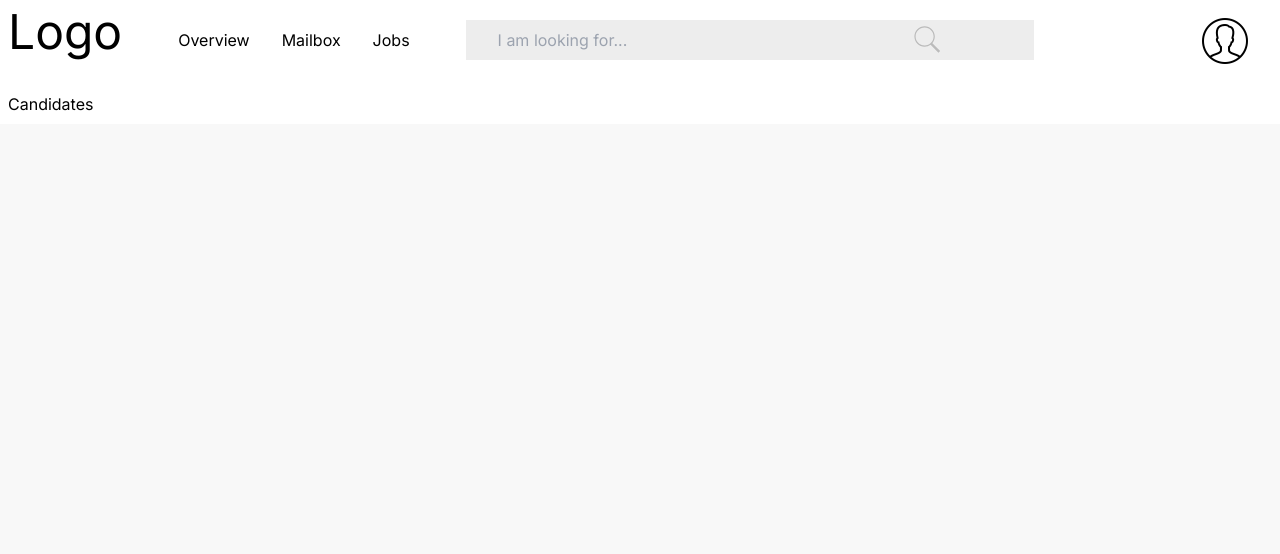
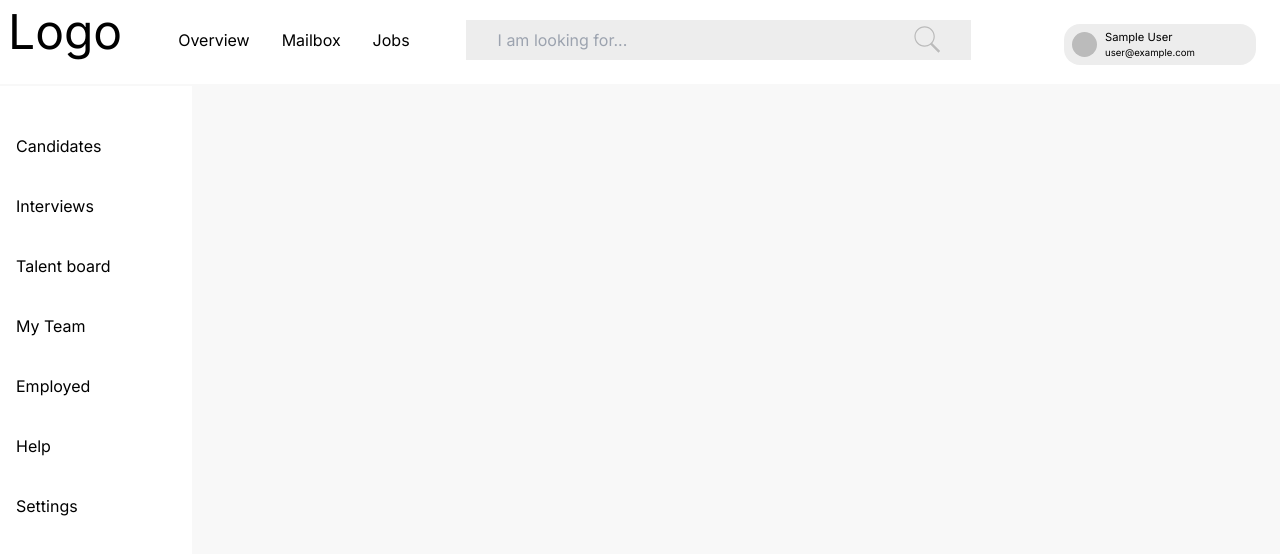
Before and after one commit to Andy-Intelligence/Applicant-Tracking-System, a Next.js app: page /Jobs in a window 1280 px wide. Shown: the top 554 px of the page. Built offline with nearby package versions, Linux system fonts and the light colour scheme; no server answers; sample sign-in values are in the browser's storage.

Commit message:
Done with the sidebar

```diff
--- a/app/Jobs/JobSidebar.jsx
+++ b/app/Jobs/JobSidebar.jsx
@@ -2,7 +2,7 @@ import Sidebar from './Sidebar'
 const JobSidebar = () => {
     return (
         <div className="bg-white p-2">
-            <Sidebar />
+            <Sidebar  />
         </div>
      )
 }
--- a/app/Jobs/JobsHeader.jsx
+++ b/app/Jobs/JobsHeader.jsx
@@ -9,11 +9,11 @@ import Sidebar from "./Sidebar";
 // photoURL
 const JobsHeader = () => {
   const { user } = UserAuth();
-  console.log(user);
   return (
-    <div className="bg-white p-2">
+    <>
+      <div className="bg-white p-2">
       <div className="flex align-center">
-        <h1 className="font-normal text-5xl">Logo</h1>
+        <Link href='/'><h1 className="font-normal text-5xl cursor-pointer">Logo</h1></Link>
         <nav>
           <ul className="items-center mt-5 ml-10">
             <List list="Overview" />
@@ -25,13 +25,31 @@ const JobsHeader = () => {
         </nav>
         <Search />
       </div>
-      <Image
-        src={profile}
-        alt="profile"
-        quality={100}
-        className="absolute shift"
-      />
+      {!user ? (
+        <Link href="/SignUp">
+          <Image src={profile} alt="profile" quality={100} className=" shift" />
+        </Link>
+      ) : (
+        <div className="user-details">
+          <Image
+            src={user.photoURL}
+            alt="Profile Photo"
+            width={25}
+            height={20}
+            quality={100}
+            className="profiler"
+          />
+          <div className="titles">
+            <p className="userName">{user.displayName}</p>
+            <p className="userEmail">{user.email}</p>
+          </div>
+        </div>
+      )}
     </div>
+    <div>
+        <Sidebar />
+      </div>
+    </>
   );
 };
 
--- a/app/Jobs/MenuParagraph.jsx
+++ b/app/Jobs/MenuParagraph.jsx
@@ -1,9 +1,11 @@
-const MenuParagraph = ({pDetails}) => {
-    return (
-        <>
-            <p>{pDetails}</p>
-        </>
-    )
-}
+const MenuParagraph = ({ pDetails }) => {
+  return (
+    <>
+      <div>
+        <p className="mb-9">{pDetails}</p>
+      </div>
+    </>
+  );
+};
 
-export default MenuParagraph
+export default MenuParagraph;
--- a/app/Jobs/Sidebar.jsx
+++ b/app/Jobs/Sidebar.jsx
@@ -1,8 +1,14 @@
 import MenuParagraph from './MenuParagraph'
-const Sidebar = () => {
+const Sidebar = ({style}) => {
     return (
-        <div className="Sidebar">
-            <MenuParagraph pDetails = 'Candidates' />
+        <div  className="bg-white p-2 sider">
+            <MenuParagraph pDetails = 'Candidates'  />
+            <MenuParagraph pDetails = 'Interviews'  />
+            <MenuParagraph pDetails = 'Talent board'  />
+            <MenuParagraph pDetails = 'My Team'  />
+            <MenuParagraph pDetails = 'Employed'  />
+            <MenuParagraph pDetails = 'Help'  />
+            <MenuParagraph pDetails = 'Settings'  />
         </div>
     );
 }
--- a/app/Jobs/page.jsx
+++ b/app/Jobs/page.jsx
@@ -1,10 +1,11 @@
 import JobsHeader from './JobsHeader'
-import JobSidebar from './JobSidebar'
+// import JobSidebar from './JobSidebar'
 const Page = () => {
+    // if(window.location.href ===)
     return (
         <>
            <JobsHeader />
-           <JobSidebar />
+           {/* <JobSidebar /> */}
         </>
     );
 }
--- a/app/comps/Header.jsx
+++ b/app/comps/Header.jsx
@@ -4,13 +4,14 @@ import Image from "next/image";
 import Search from "./Search";
 import { UserAuth } from "../context/AuthContext";
 import Link from "next/link";
+import profile from "../images/profile.png";
 const Header = () => {
   const { user } = UserAuth();
 
   return (
     <header className="bg-white p-2">
       <div className="flex align-center">
-        <h1 className="font-normal text-5xl">Logo</h1>
+        <Link href='/'><h1 className="font-normal text-5xl">Logo</h1></Link>
         <nav>
           <ul className="items-center mt-5 ml-10">
             <List list="Overview" />
@@ -24,20 +25,22 @@ const Header = () => {
       </div>
       {!user ? (
         <Link href="/SignUp">
-          <button className=" button">Sign up</button>
+          <Image src={profile} alt="profile" quality={100} className="shift" />
         </Link>
       ) : (
-        <div>
+        <div className="user-details">
           <Image
             src={user.photoURL}
             alt="Profile Photo"
             width={25}
             height={20}
             quality={100}
-            className="profiler absolute"
+            className="profiler"
           />
-          <p className="userName">{user.displayName}</p>
-          <p className="userEmail">{user.email}</p>
+          <div className="titles">
+            <p className="userName">{user.displayName}</p>
+            <p className="userEmail">{user.email}</p>
+          </div>
         </div>
       )}
       {/**/}
--- a/app/comps/SignIn.jsx
+++ b/app/comps/SignIn.jsx
@@ -30,7 +30,6 @@ const SignIn = () => {
         <Image
           src={Google}
           alt="Sign in with Google"
-          quality={100}
           width={20}
         />
         <p>Sign Up with Google</p>
--- a/app/globals.css
+++ b/app/globals.css
@@ -58,6 +58,45 @@ header {
   margin-top: -5rem;
 }
 
+
+
+.signin h2 {
+  color: #000;
+  margin-left: 6.7rem;
+  font-size: 1.2rem;
+  margin-left: 6rem;
+  margin-top: 4rem;
+  font-style: normal;
+  font-weight: 400;
+  line-height: 44px;
+}
+
+.google{
+    background-color: #fff;
+    display: flex;
+    padding:.5rem 5rem;
+    margin-left:-2rem;
+    margin-top:.5rem;
+    border-radius:.5rem;
+    box-shadow: 0px 2px 3px 0px rgba(0, 0, 0, 0.17), 0px 0px 3px 0px rgba(0, 0, 0, 0.08);
+}
+
+.google p{
+    margin-left:1rem;
+}
+
+
+
+.former{
+    margin-top:1rem;
+    font-size:.7rem;
+    text-align:center;
+}
+
+.link{
+    color:var(--Buttion-color, #3637EE);
+    text-decoration:underline;
+}
 .company {
   position: absolute;
   top: 7rem;
@@ -77,57 +116,6 @@ header {
   font-style: normal;
   font-weight: 500;
   line-height: 44px;
-}
-
-.signin h2 {
-  color: #000;
-  margin-left: 6.7rem;
-  /* material-theme/display/small */
-  font-size: 1.2rem;
-  margin-left: 6rem;
-  margin-top: 4rem;
-  font-style: normal;
-  font-weight: 400;
-  line-height: 44px; /* 122.222% */
-}
-
-.google{
-    background-color: #fff;
-    display: flex;
-    padding:.5rem 5rem;
-    margin-left:-2rem;
-    margin-top:.5rem;
-    border-radius:.5rem;
-    box-shadow: 0px 2px 3px 0px rgba(0, 0, 0, 0.17), 0px 0px 3px 0px rgba(0, 0, 0, 0.08);
-}
-
-.google p{
-    margin-left:1rem;
-}
-
-.facebook p{
-    margin-left:1rem;
-    color:#fff;
-}
-.facebook{
-    background-color: #1877F2;;
-    display: flex;
-    padding:.5rem 5rem;
-    margin-left:-2rem;
-    margin-top:.5rem;
-    border-radius:.5rem;
-    box-shadow: 0px 2px 3px 0px rgba(0, 0, 0, 0.17), 0px 0px 3px 0px rgba(0, 0, 0, 0.08);
-}
-
-.former{
-    margin-top:1rem;
-    font-size:.7rem;
-    text-align:center;
-}
-
-.link{
-    color:var(--Buttion-color, #3637EE);
-    text-decoration:underline;
 }
 
 form{
@@ -151,7 +139,7 @@ input[type="submit"]{
 }
 
 input[type="search"]{
-  width:45%;
+  width:40%;
 }
 
 input[type="search"]::placeholder{
@@ -166,8 +154,9 @@ input[type="search"]::placeholder{
 }
 
 .shift{
-  left:75rem;
-  top: 1rem;
+  position:absolute;
+  right:2rem;
+  top:1.5rem;
 }
 
 .button{
@@ -181,23 +170,42 @@ input[type="search"]::placeholder{
   border-radius: .5rem;
   color:#dfdddd;
 }
+.user-details{
+  background-color: #ededed;
+  padding: .3rem 1rem;
+  width: 15%;
+  border-radius: 1rem;
+  position: absolute;
+  right: 1.5rem;
+  top: 1.5rem;
+}
 
 .profiler{
+  margin-top:.2rem;
   border-radius:50%;
-  right:9rem;
-  top: 1.5rem;
+  float: left;
+  margin-left: -.5rem;
+  margin-right: .5rem;
 }
 
 .userName{
   font-size: .7rem;
-  position: absolute;
-  right: 4rem;
-  top: 1.2rem;
 }
 
 .userEmail{
   font-size: .6rem;
-  position: absolute;
-  right: 1.5rem;
-  top: 2rem;
 }
+
+/* .sidebar{
+  width:40%;
+} */
+
+.movement{
+  margin-bottom:2rem;
+}
+
+.sider{
+  width:15%;
+  margin-top:.1rem;
+  padding: 3rem 1rem;
+}
--- a/next.config.js
+++ b/next.config.js
@@ -2,7 +2,8 @@
 const nextConfig = {
     images: {
         domains: ['lh3.googleusercontent.com'],
-      },
+      }
+
 }
 
 module.exports = nextConfig
```
